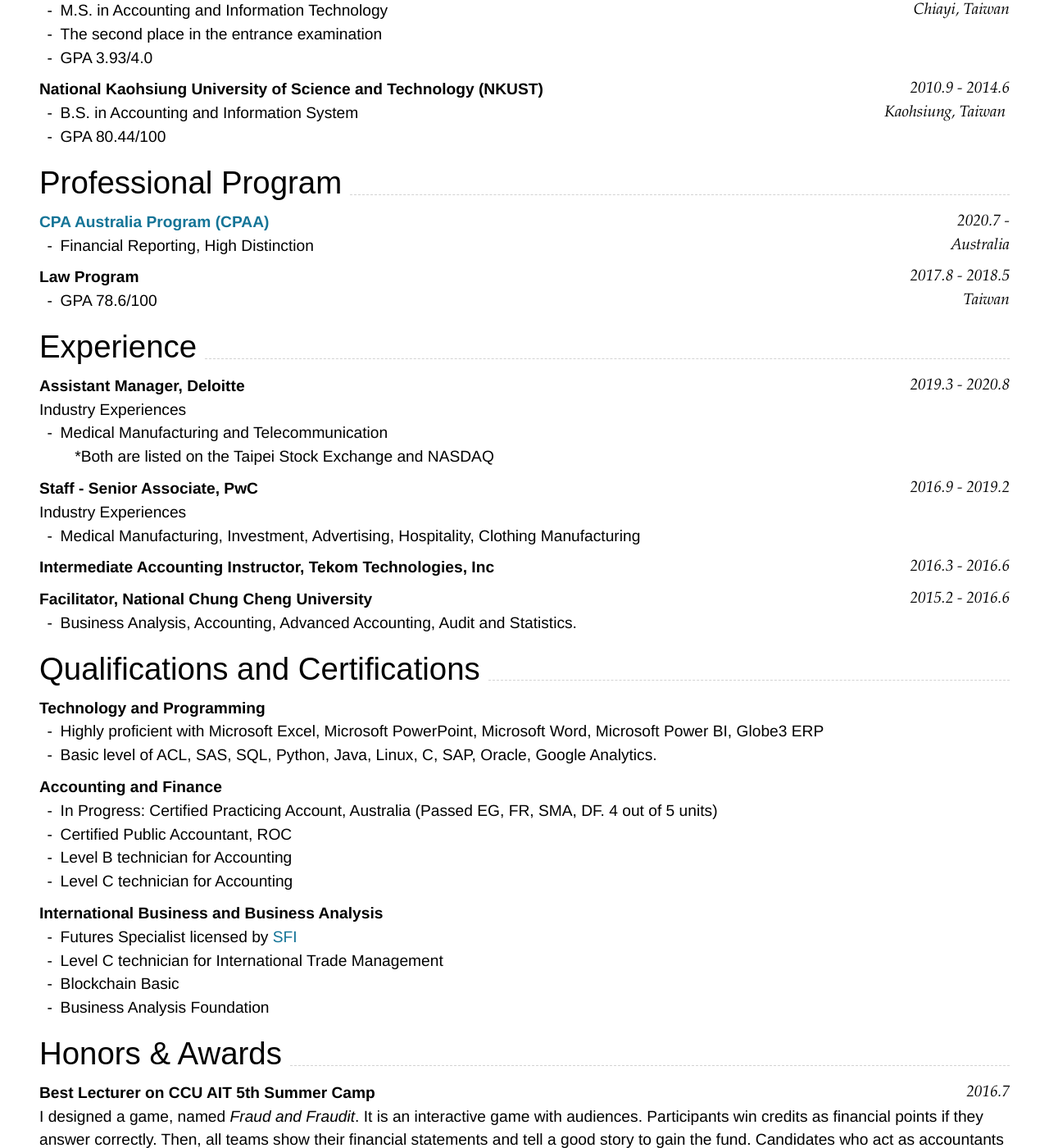
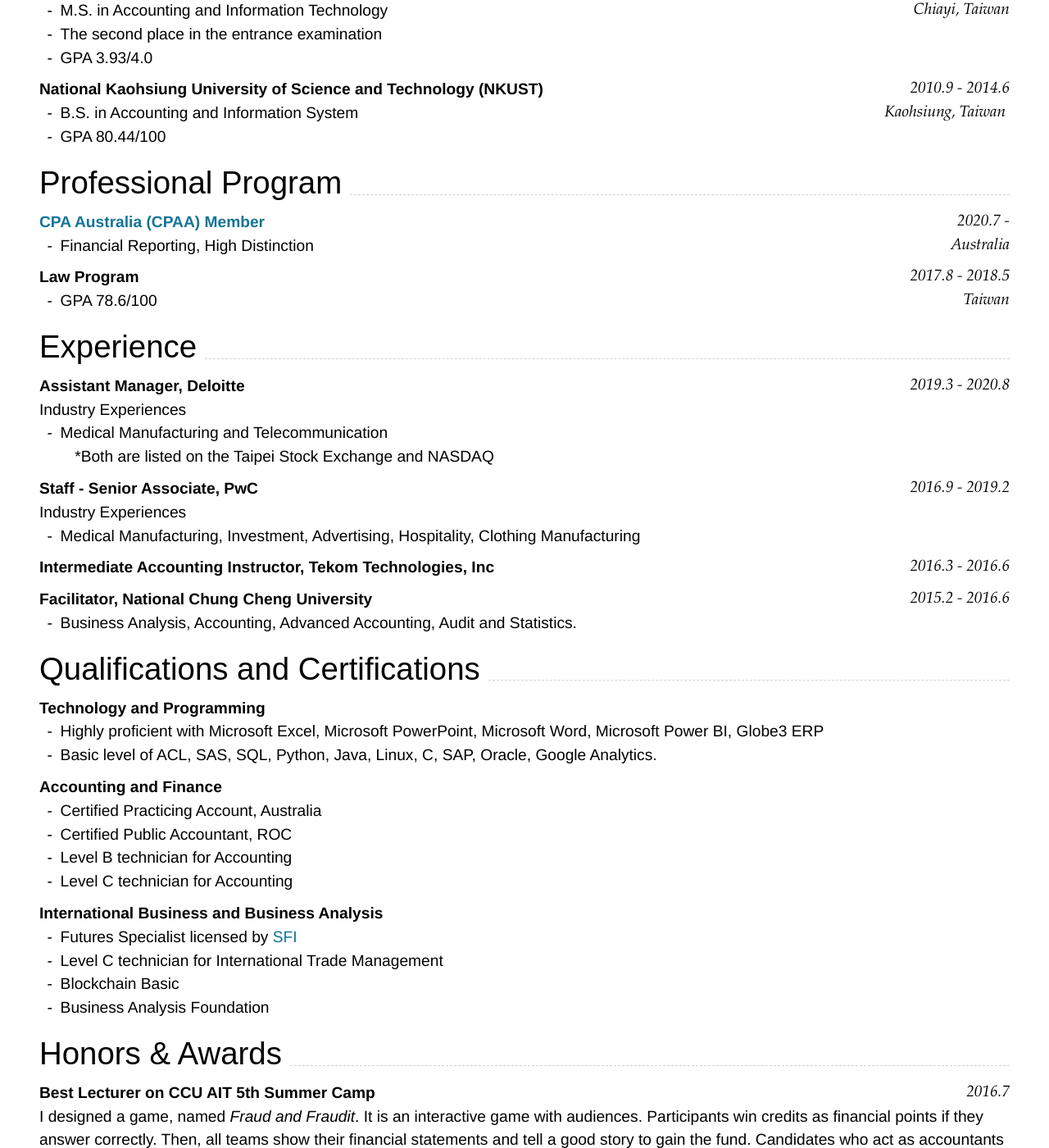
Before and after one commit to HUIXIN-TW/Resume, a Jekyll site: the page built from index.md, in a window 1280 px wide and 1400 px high, scrolled down 416 px. Shown: the whole window at 82% size. Built offline with Jekyll 4.4.1, drawn with Linux system fonts in a browser that asks for light colours; nearby versions of some CDN libraries.

Commit message:
update the statu of CPAA

````diff
--- a/index.md
+++ b/index.md
@@ -61,7 +61,7 @@ Kaohsiung, Taiwan
 
 ## Professional Program
 
-### **[CPA Australia Program (CPAA)](https://www.cpaaustralia.com.au)** `2020.7 -`
+### **[CPA Australia (CPAA) Member](https://www.cpaaustralia.com.au)** `2020.7 -`
 
 ```
 Australia
@@ -165,7 +165,7 @@ Statistics `2015.2 - 2015.6`<br>
 <br>
 
 ### **Accounting and Finance**
-- In Progress: Certified Practicing Account, Australia (Passed EG, FR, SMA, DF. 4 out of 5 units)
+- Certified Practicing Account, Australia
 - Certified Public Accountant, ROC
 - Level B technician for Accounting
 - Level C technician for Accounting
````
